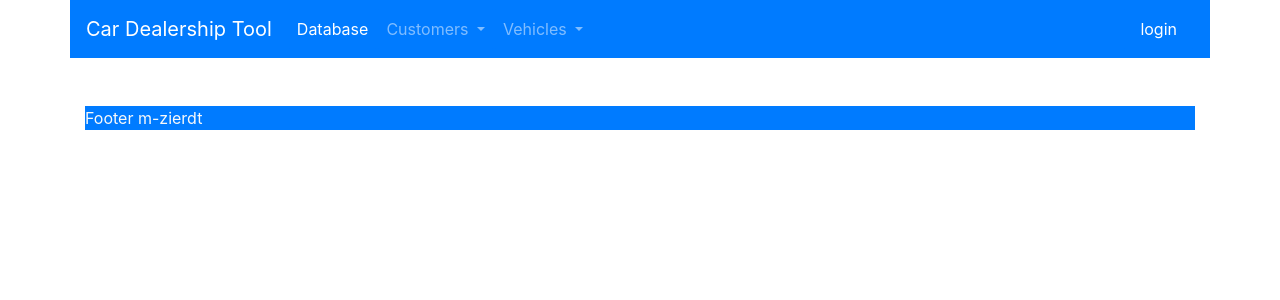
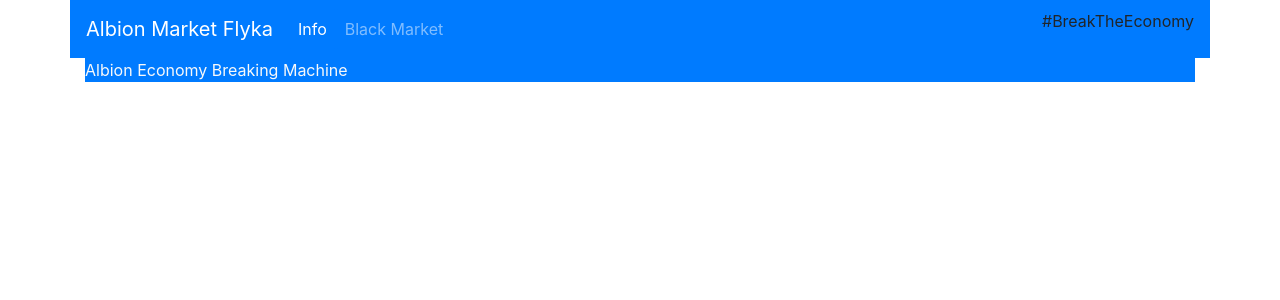
Before and after one commit to ekiprnta/AlbionMarketTool, a PHP site: template templates/test.html.twig in a window 1280 px wide. Shown: the top 300 px of the page. Run offline with PHP 8.4, Linux system fonts and the light colour scheme; the template is opened without the code that fills it, so the values that code supplies are empty; some libraries are stand-ins or nearby versions.

Commit message:
templates angepasst

```diff
--- a/src/Handler/ShowResourcePriceHandler.php
+++ b/src/Handler/ShowResourcePriceHandler.php
@@ -18,8 +18,6 @@ class ShowResourcePriceHandler
 
     public function handler(): HtmlResponse
     {
-        echo $this->apiService->getResource('planks');
-
         $htmlContent = $this->twigEnvironment->render('test.html.twig');
         return new HtmlResponse($htmlContent);
     }
--- a/templates/layout.html.twig
+++ b/templates/layout.html.twig
@@ -13,8 +13,6 @@
 
 
     <link href="/mk-uiux/public/css/main.css" rel="stylesheet">
-
-
 
 
 </head>
@@ -35,11 +33,7 @@
     {% block content %}
         Replace me!
     {% endblock %}
-    <br>
-    <br>
-    <footer class="bg-primary text-light">Footer m-zierdt
-        <span class="mk mk-globe "></span>
-    </footer>
+    <footer class="bg-primary text-light">Albion Economy Breaking Machine</footer>
 </div>
 
 
--- a/templates/navbar.html.twig
+++ b/templates/navbar.html.twig
@@ -1,7 +1,7 @@
 <div class="row">
     <nav class="navbar navbar-expand-md navbar-dark bg-primary nav-fill w-100">
         <span class="mk mk-car-fav text-light"></span>
-        <a class="navbar-brand" href="#">Car Dealership Tool</a>
+        <a class="navbar-brand" href="#">Albion Market Flyka</a>
         <button class="btn btn-primary d-md-none" type="button" data-toggle="collapse" data-target="#navbarSupportedContent" align="right" aria-controls="navbarSupportedContent" aria-expanded="false" aria-label="Toggle navigation">
             <span class="navbar-toggler-icon"></span>
         </button>
@@ -9,45 +9,13 @@
         <div class="collapse navbar-collapse" id="navbarSupportedContent">
             <ul class="navbar-nav mr-auto ">
                 <li class="nav-item active">
-                    <a class="nav-link btn btn-primary" href="/database">Database </a>
+                    <a class="nav-link btn btn-primary" href="/info">Info</a>
                 </li>
-                <li class="nav-item dropdown">
-                    <div class="btn-group">
-                        <button class="nav-link dropdown-toggle btn btn-primary" href="#" id="customerDropdown" role="button"
-                           data-toggle="dropdown"
-                           aria-expanded="false">
-                            Customers
-                        </button>
-                        <div class="dropdown-menu" aria-labelledby="customerDropdown">
-                            <a class="dropdown-item" href="/customers">Customers</a>
-                            <a class="dropdown-item" href="/all">Show all</a>
-                        </div>
-                    </div>
-                </li>
-                <li class="nav-item dropdown">
-                    <div class="btn-group">
-                        <button class="nav-link dropdown-toggle btn btn-primary" href="#" id="vehicleDropdown" role="button"
-                           data-toggle="dropdown"
-                           aria-expanded="false">
-                            Vehicles
-                        </button>
-                        <div class="dropdown-menu" aria-labelledby="vehicleDropdown">
-                            <a class="dropdown-item" href="/age">age</a>
-                            <a class="dropdown-item" href="/brand">brand</a>
-                            <a class="dropdown-item" href="/model">model</a>
-                            <a class="dropdown-item" href="/vehicle">vehicle</a>
-                        </div>
-                    </div>
+                <li class="nav-item">
+                    <a class="nav-link btn btn-primary" href="/calculate">Black Market</a>
                 </li>
             </ul>
-            {# @var user \Mehrkanal\Dealership\Entity\UserEntity #}
-            {% if user.id %}
-            <a href="/user" class="btn-primary btn nav-link" > <i>{{ user.getUserName() }} </i></a>
-            <a href="/logout" class="btn btn-primary nav-link">logout</a>
-            {% else %}
-            <a href="/login" class="btn btn-primary nav-link">login</a>
-            {% endif %}
-
+            <p> #BreakTheEconomy</p>
         </div>
     </nav>
 </div>
```
Also changed, not shown: public/index.php (+0 -24 lines).
